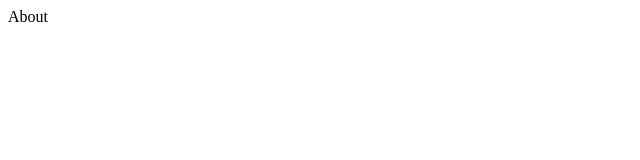
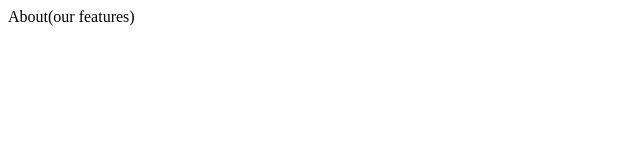
Before and after one commit to drdomigod-glitch/projekt, a plain HTML site: page About.html in a window 1280 px wide. Shown: the whole page, without its empty margins (0-640 px from the left). Drawn offline with Linux system fonts and the light colour scheme.

Commit message:
Updated about.html with new features content

```diff
--- a/About.html
+++ b/About.html
@@ -6,6 +6,6 @@
         </Title>
     </head>
     <body>
-        About
+        About(our features)
     </body>
 </html>
```
